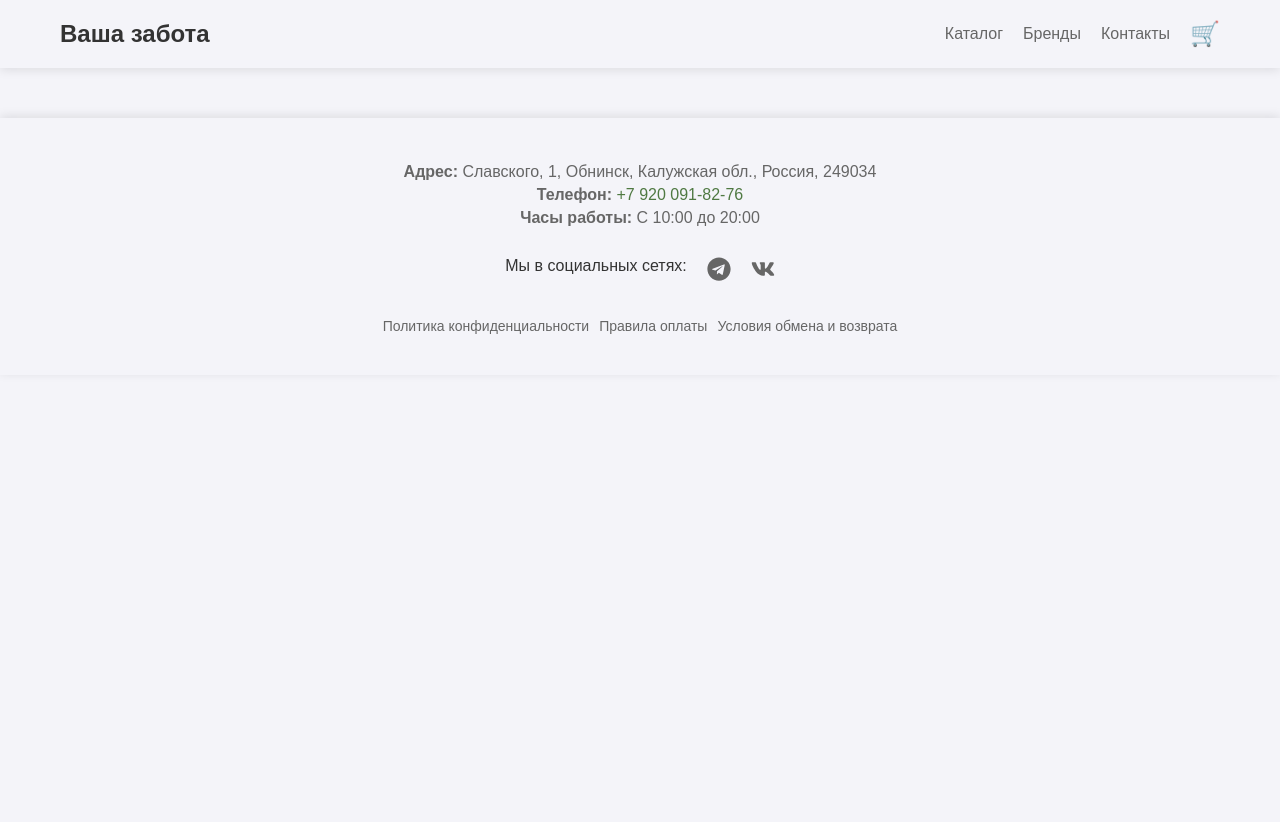
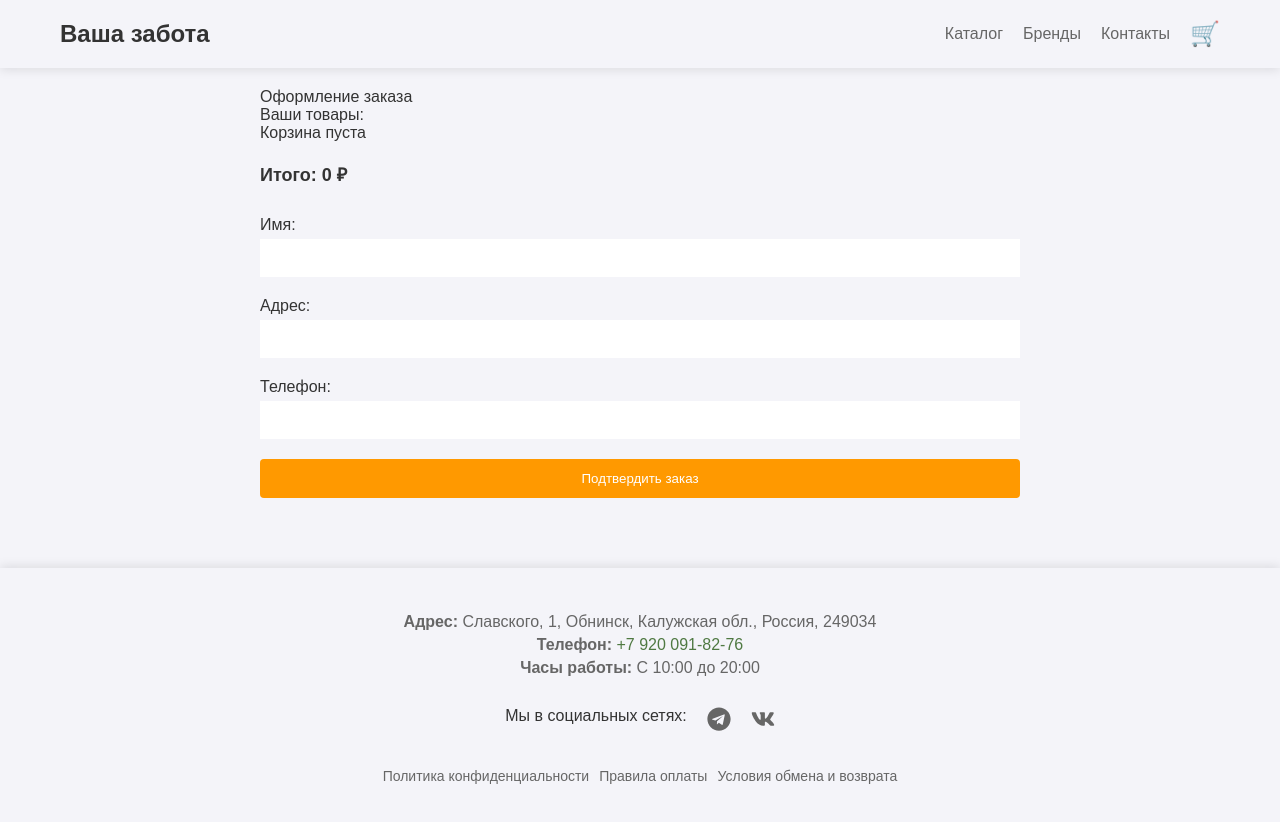
Before and after one commit to alexwispy/vashazabota, a React (Create React App) app in the folder frontend/: page /checkout in a window 1280 px wide. Shown: the top 822 px of the page. Before the commit the page ends 800 px from the top, so only its background shows below. Built offline with nearby package versions, Linux system fonts and the light colour scheme.

Commit message:
Реализовал страницу оформления заказа

```diff
--- a/frontend/src/App.js
+++ b/frontend/src/App.js
@@ -13,6 +13,7 @@ import PaymentRules from './components/PaymentRules/PaymentRules'; // Импор
 import ReturnAndExchange from './components/ReturnAndExchange/ReturnAndExchange'; // Импортируем компонент с условиями возврата
 import Cart from './components/Cart/Cart'; // Импортируем компонент корзины
 import ProductDetail from './components/ProductDetails/ProductDetail'; // Импортируем компонент с деталями продукта
+import CheckoutPage from './components/CheckoutPage/CheckoutPage'; // Импортируем компонент страницы оформления заказа
 
 function App() {
 	return (
@@ -28,6 +29,7 @@ function App() {
 				<Route path="/return-and-exchange" element={<ReturnAndExchange />} />
 				<Route path="/cart" element={<Cart />} />
 				<Route path="/products/:id" element={<ProductDetail />} />
+				<Route path="/checkout" element={<CheckoutPage />} />
 			</Routes>
 			<Footer />
 		</Router>
--- a/frontend/src/components/Cart/Cart.jsx
+++ b/frontend/src/components/Cart/Cart.jsx
@@ -1,8 +1,11 @@
 // src/components/Cart/Cart.jsx
 import React, { useState, useEffect } from 'react';
+import { useNavigate } from 'react-router-dom'; // Импортируем useNavigate
 import './Cart.css';
 
 function Cart() {
+  const navigate = useNavigate(); // Создаем экземпляр navigate
+
   // Загружаем корзину из локального хранилища
   const [cartItems, setCartItems] = useState(() => {
     const savedCart = localStorage.getItem('cart');
@@ -36,6 +39,11 @@ function Cart() {
     localStorage.setItem('cart', JSON.stringify(cartItems));
   }, [cartItems]);
 
+  // Обработчик перехода на страницу оформления заказа
+  const handleCheckout = () => {
+    navigate('/checkout'); // Переход на страницу оформления заказа
+  };
+
   return (
     <div className="cart">
       <h2>Корзина</h2>
@@ -66,7 +74,9 @@ function Cart() {
         <p>
           <strong>Итого:</strong> {cartItems.reduce((total, item) => total + item.price * item.quantity, 0)} ₽
         </p>
-        <button className="checkout-button">Оформить заказ</button>
+        <button className="checkout-button" onClick={handleCheckout}>
+          Оформить заказ
+        </button>
       </div>
     </div>
   );
--- /dev/null
+++ b/frontend/src/components/CheckoutPage/CheckoutPage.css
@@ -0,0 +1,69 @@
+/* src/pages/CheckoutPage.css */
+.checkout-page {
+	padding: 20px;
+	max-width: 800px;
+	margin: 0 auto;
+ }
+
+ .checkout-summary {
+	margin-bottom: 30px;
+ }
+
+ .checkout-items {
+	margin-bottom: 20px;
+ }
+
+ .checkout-item {
+	display: flex;
+	align-items: center;
+	margin-bottom: 15px;
+ }
+
+ .checkout-item-image {
+	width: 50px;
+	height: 50px;
+	object-fit: cover;
+	margin-right: 10px;
+ }
+
+ .checkout-item-details {
+	flex-grow: 1;
+ }
+
+ .checkout-total {
+	font-size: 18px;
+	font-weight: bold;
+ }
+
+ .checkout-form {
+	display: flex;
+	flex-direction: column;
+ }
+
+ .form-group {
+	margin-bottom: 20px;
+ }
+
+ label {
+	font-size: 16px;
+ }
+
+ input {
+	padding: 10px;
+	font-size: 16px;
+	margin-top: 5px;
+	width: 100%;
+ }
+
+ .submit-button {
+	padding: 12px;
+	background-color: #ff9900;
+	color: white;
+	border: none;
+	border-radius: 4px;
+	cursor: pointer;
+ }
+
+ .submit-button:hover {
+	background-color: #e68a00;
+ }
--- /dev/null
+++ b/frontend/src/components/CheckoutPage/CheckoutPage.jsx
@@ -0,0 +1,71 @@
+// src/pages/CheckoutPage.jsx
+import React, { useState, useEffect } from 'react';
+import './CheckoutPage.css'; // Стили для страницы оформления заказа
+
+const CheckoutPage = () => {
+  const [cartItems, setCartItems] = useState([]);
+  const [total, setTotal] = useState(0);
+
+  useEffect(() => {
+    // Загружаем данные из localStorage (если они есть)
+    const storedCart = JSON.parse(localStorage.getItem('cart')) || [];
+    setCartItems(storedCart);
+
+    // Вычисляем общую сумму
+    const totalAmount = storedCart.reduce((total, item) => total + item.price * item.quantity, 0);
+    setTotal(totalAmount);
+  }, []);
+
+  const handleSubmit = (event) => {
+    event.preventDefault();
+    // Тут можно добавить обработку отправки данных формы
+    alert('Заказ оформлен!');
+  };
+
+  return (
+    <div className="checkout-page">
+      <h2>Оформление заказа</h2>
+
+      <div className="checkout-summary">
+        <h3>Ваши товары:</h3>
+        <div className="checkout-items">
+          {cartItems.length === 0 ? (
+            <p>Корзина пуста</p>
+          ) : (
+            cartItems.map(item => (
+              <div key={item.id} className="checkout-item">
+                <img src={item.image} alt={item.name} className="checkout-item-image" />
+                <div className="checkout-item-details">
+                  <p>{item.name}</p>
+                  <p>{item.quantity} x {item.price} ₽</p>
+                </div>
+              </div>
+            ))
+          )}
+        </div>
+
+        <div className="checkout-total">
+          <p><strong>Итого: </strong>{total} ₽</p>
+        </div>
+      </div>
+
+      <form onSubmit={handleSubmit} className="checkout-form">
+        <div className="form-group">
+          <label>Имя:</label>
+          <input type="text" required />
+        </div>
+        <div className="form-group">
+          <label>Адрес:</label>
+          <input type="text" required />
+        </div>
+        <div className="form-group">
+          <label>Телефон:</label>
+          <input type="text" required />
+        </div>
+        <button type="submit" className="submit-button">Подтвердить заказ</button>
+      </form>
+    </div>
+  );
+};
+
+export default CheckoutPage;
```
